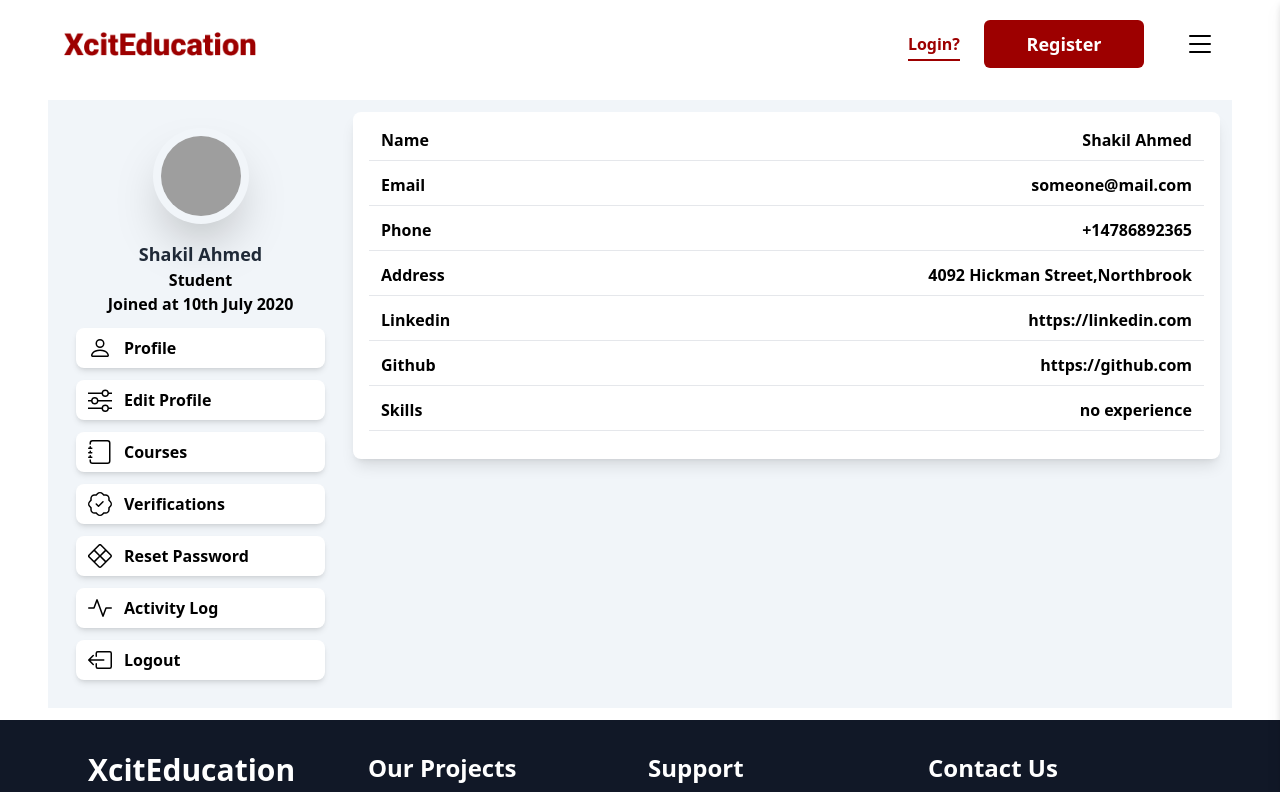
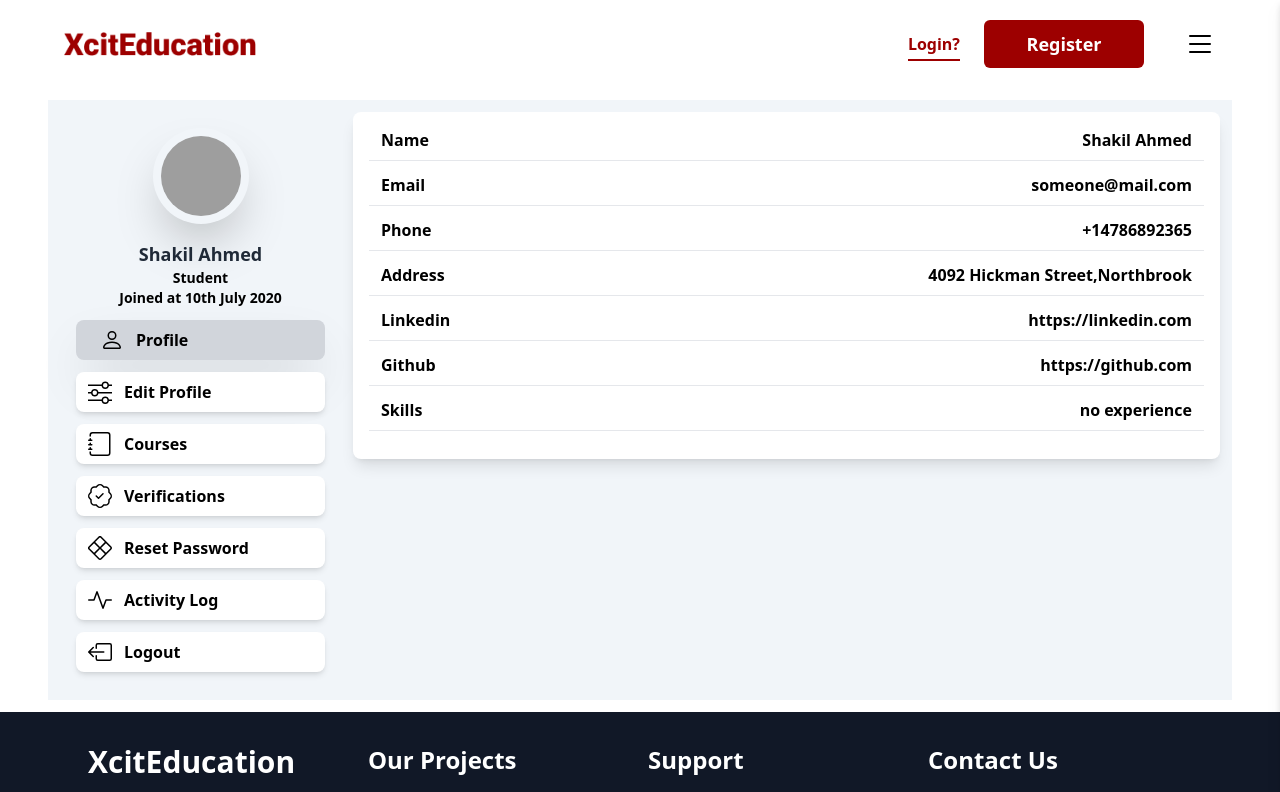
Before and after one commit to devjs1000/course-hub, a React (Vite) app: page /profile in a window 1280 px wide. Shown: the top 792 px of the page. Built offline with nearby package versions, Linux system fonts and the light colour scheme; no server answers; grey boxes are pictures that could not be loaded.

Commit message:
button effects changes

```diff
--- a/src/components/Profile.jsx
+++ b/src/components/Profile.jsx
@@ -1,7 +1,8 @@
-import React from 'react';
+import React, { useState } from 'react';
 import { Activity, BoxArrowLeft, Journal, PatchCheck, Person,  Sliders, XDiamond } from 'react-bootstrap-icons';
 
 const Profile = () => {
+    const [active,setActive] = useState('profile')
     const image = 'https://cdn.pixabay.com/photo/2020/05/11/15/38/tom-5158824_960_720.png'
 
     const profileDesign={
@@ -9,9 +10,10 @@ const Profile = () => {
         leftMain:'col-span-12 md:col-span-4 lg:col-span-3  p-4 h-fit bg-slate-100',
         profileImg:'p-2 w-24 h-24 rounded-full block mx-auto shadow-2xl',
         profileName:'text-lg font-bold text-center mt-4 text-gray-800',
-        intro:'text-center text-md font-semibold',
-        mainBtn:'ease-in duration-200 w-full flex items-center mt-3 hover:bg-red-700 hover:text-white py-1 rounded-lg shadow-md cursor-pointer bg-white',
-        mainIcon:'mx-2 w-8 h-8 p-1',
+        intro:'text-center text-sm font-semibold',
+        mainBtn:'ease-in duration-200 w-full flex items-center pl-2 mt-3 hover:bg-red-500 hover:text-white py-1 rounded-lg shadow-md cursor-pointer bg-white',
+        active:'ease-in duration-200 w-full flex items-center bg-gray-300 pl-5 mt-3 py-1 rounded-lg shadow-2xl cursor-pointer',
+        mainIcon:'mr-2 w-8 h-8 p-1',
         mainBtnText:'text-md font-bold',
         rightMain:'col-span-12 md:col-span-8 lg:col-span-9 shadow-lg p-4 rounded-lg h-fit bg-white',
         infoMain:'flex justify-between items-center border-b pb-2 text-md font-semibold px-3 mb-3',
@@ -28,32 +30,32 @@ const Profile = () => {
                 <p className={profileDesign.intro}>Student</p>
                 <p className={profileDesign.intro}>Joined at 10th July 2020</p>
 
-                <div className={profileDesign.mainBtn}>
+                <div onClick={()=>setActive('profile')} className={active==='profile'?profileDesign.active:profileDesign.mainBtn}>
                 <Person className={profileDesign.mainIcon}/>
                 <p className={profileDesign.mainBtnText}>Profile</p>
                 </div>
 
-                <div className={profileDesign.mainBtn}>
+                <div onClick={()=>setActive('edit')} className={active==='edit'?profileDesign.active:profileDesign.mainBtn}>
                 <Sliders className={profileDesign.mainIcon}/>
                 <p className={profileDesign.mainBtnText}>Edit Profile</p>
                 </div>
 
-                <div className={profileDesign.mainBtn}>
+                <div onClick={()=>setActive('courses')} className={active==='courses'?profileDesign.active:profileDesign.mainBtn}>
                 <Journal className={profileDesign.mainIcon}/>
                 <p className={profileDesign.mainBtnText}>Courses</p>
                 </div>
 
-                <div className={profileDesign.mainBtn}>
+                <div onClick={()=>setActive('verify')} className={active==='verify'?profileDesign.active:profileDesign.mainBtn}>
                 <PatchCheck className={profileDesign.mainIcon}/>
                 <p className={profileDesign.mainBtnText}>Verifications</p>
                 </div>
 
-                <div className={profileDesign.mainBtn}>
+                <div onClick={()=>setActive('reset')} className={active==='reset'?profileDesign.active:profileDesign.mainBtn}>
                 <XDiamond className={profileDesign.mainIcon}/>
                 <p className={profileDesign.mainBtnText}>Reset Password</p>
                 </div>
 
-                <div className={profileDesign.mainBtn}>
+                <div onClick={()=>setActive('activity')} className={active==='activity'?profileDesign.active:profileDesign.mainBtn}>
                 <Activity className={profileDesign.mainIcon}/>
                 <p className={profileDesign.mainBtnText}>Activity Log</p>
                 </div>
```
